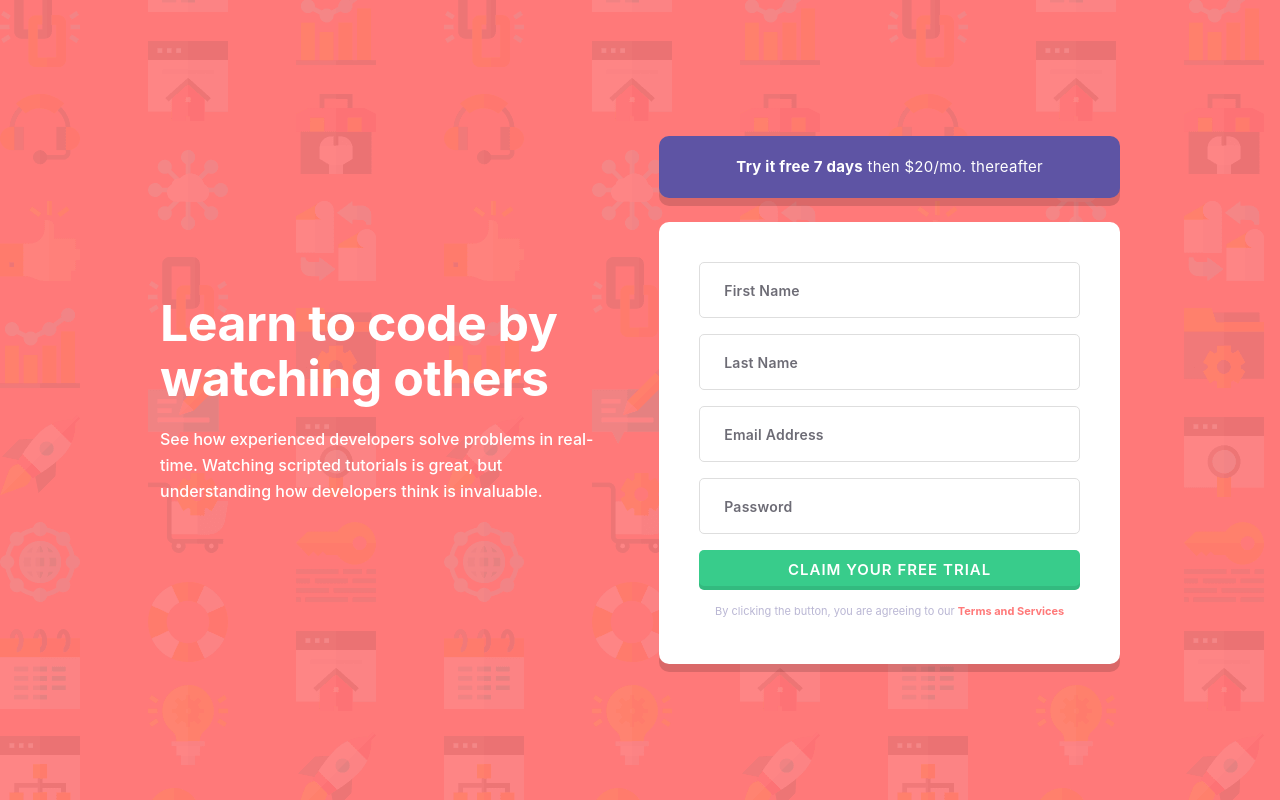
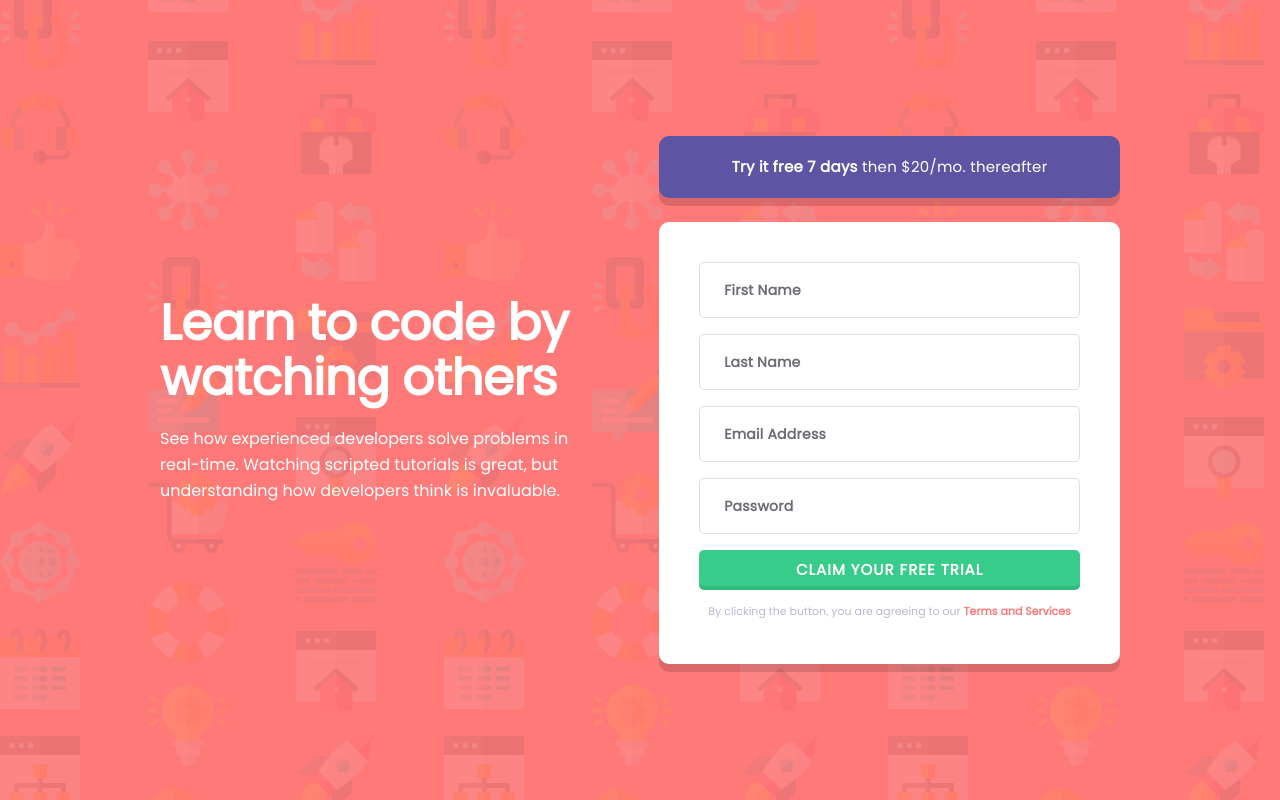
Before and after one commit to yogeshdatir/intro-component-with-sign-up-form, a React (Create React App) app: page / in a window 1280 px wide. Built offline with nearby package versions, Linux system fonts and the light colour scheme.

Commit message:
added font

```diff
--- a/package.json
+++ b/package.json
@@ -7,6 +7,7 @@
     "@chakra-ui/react": "^2.2.1",
     "@emotion/react": "^11.0.0",
     "@emotion/styled": "^11.0.0",
+    "@fontsource/poppins": "^4.5.8",
     "@testing-library/jest-dom": "^5.16.4",
     "@testing-library/react": "^13.0.1",
     "@testing-library/user-event": "^14.1.0",
--- a/src/App.tsx
+++ b/src/App.tsx
@@ -1,5 +1,6 @@
 import { ChakraProvider, Box, extendTheme } from "@chakra-ui/react";
 import SignUp from "./pages/SignUp";
+import "@fontsource/poppins";
 
 const variantOutlined = () => ({
   field: {
@@ -11,6 +12,10 @@ const variantOutlined = () => ({
 });
 
 const theme = extendTheme({
+  fonts: {
+    heading: `'Poppins', sans-serif`,
+    body: `'Poppins', sans-serif`,
+  },
   components: {
     Input: {
       variants: {
```
Also changed, not shown: 1 other file (tests, documents, lock files or other folders).
